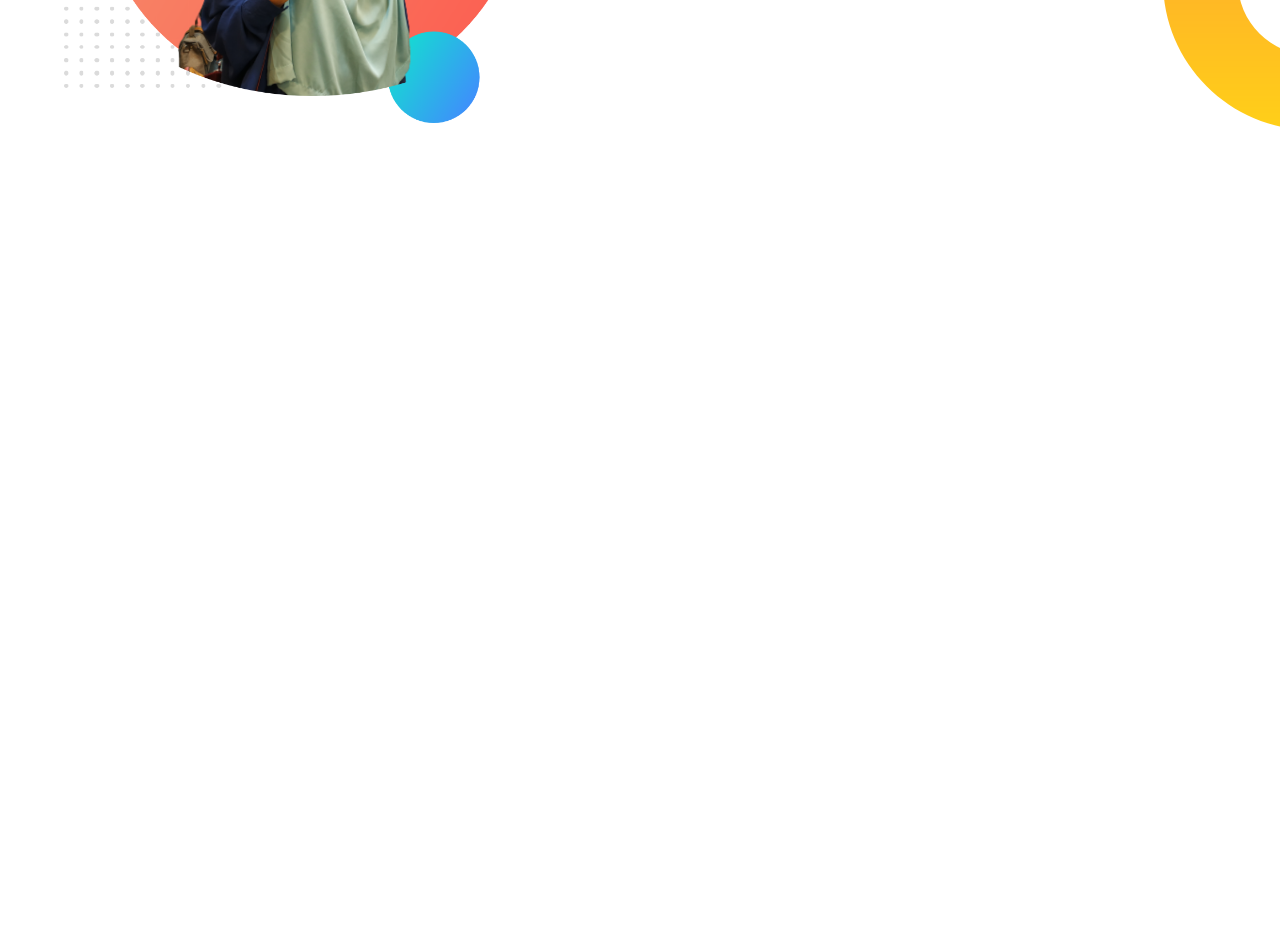
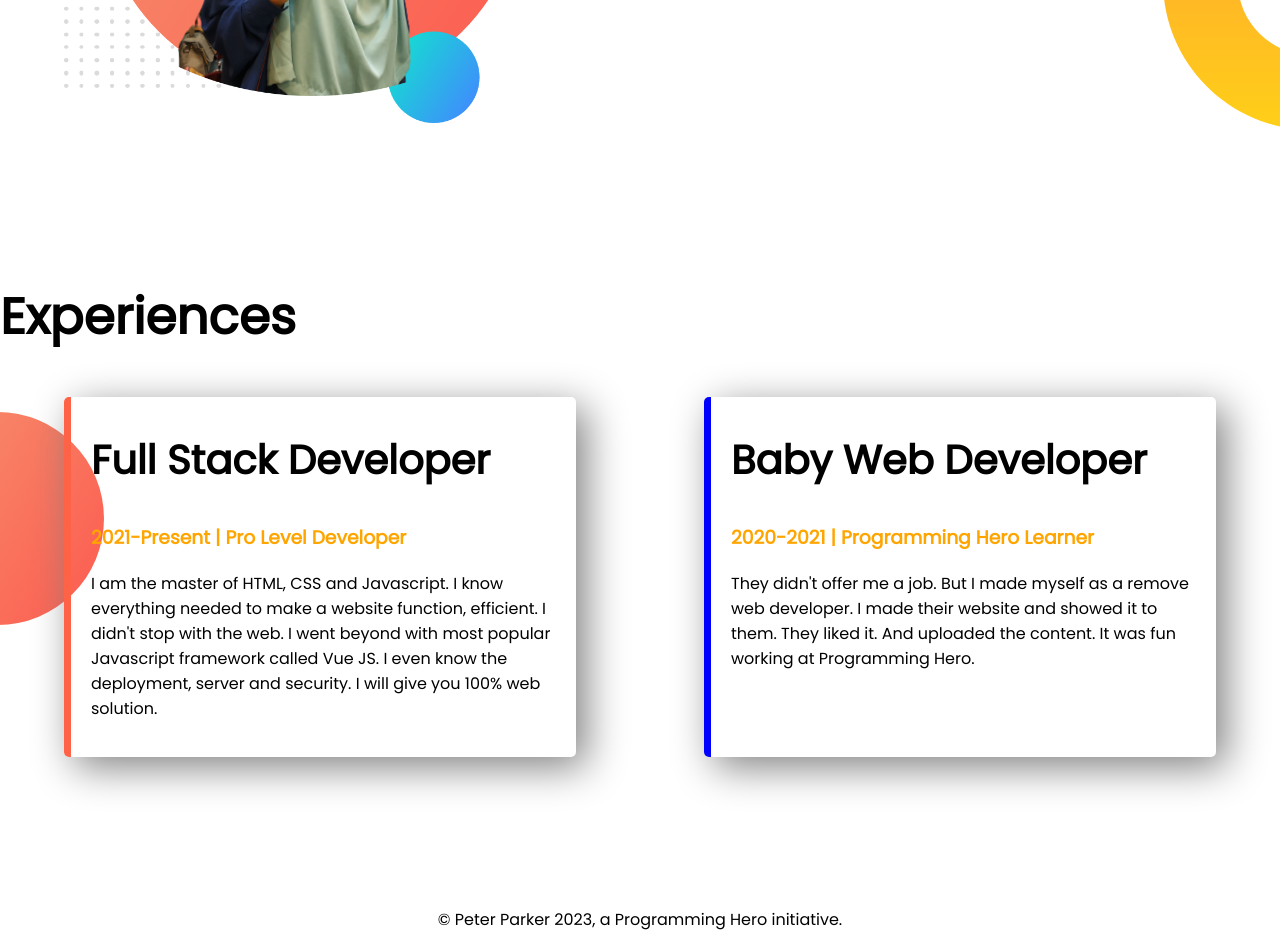
Before and after one commit to moutosi-raka/Developer-Portfolio, a plain HTML site: page index.html in a window 1280 px wide. Shown: the part 1068-2016 px from the top of the page. Before the commit the page ends 1348 px from the top, so only its background shows below. Drawn offline with Linux system fonts and the light colour scheme.

Commit message:
add border style and footer

```diff
--- a/index.html
+++ b/index.html
@@ -13,7 +13,7 @@
 </head>
 
 <body>
-    <section class="top-banner">
+    <section class="top-banner flexble-container">
         <div class="half-width">
             <h1>Welcome To</h1>
             <h1><span class="orange-color">Peter Parker </span> World</h1>
@@ -30,7 +30,7 @@
         </div>
     </section>
 
-    <section class="dream-big">
+    <section class="dream-big flexble-container">
         <div class="half-width">
             <img class="raka-pic" src="img/raka-my-bg.png">
         </div>
@@ -43,6 +43,32 @@
         </div>
     </section>
 
+    <section class="experience-area">
+        <h1>Experiences</h1>
+
+        <div class="flexble-container">
+            <div id="border-tomato" class="experience-item">
+                <h2>Full Stack Developer</h2>
+                <h3 class="orange-color">2021-Present | Pro Level Developer</h3>
+                <p>I am the master of HTML, CSS and Javascript. I know everything needed to make a website function,
+                    efficient. I didn't stop with the web. I went beyond with most popular Javascript framework called
+                    Vue
+                    JS. I even know the deployment, server and security. I will give you 100% web solution.</p>
+            </div>
+
+            <div id="border-blue" class="experience-item ">
+                <h2>Baby Web Developer</h2>
+                <h3 class="orange-color">2020-2021 | Programming Hero Learner</h3>
+                <p>They didn't offer me a job. But I made myself as a remove web developer. I made their website and
+                    showed
+                    it to them. They liked it. And uploaded the content. It was fun working at Programming Hero.</p>
+            </div>
+        </div>
+    </section>
+
 </body>
+<footer>
+    <p>© Peter Parker 2023, a Programming Hero initiative.</p>
+</footer>
 
 </html>
--- a/style/main.css
+++ b/style/main.css
@@ -6,11 +6,14 @@ body{
 h1{
     font-size: 50px;
 }
+h2{
+    font-size: 40px;
+}
 
 .orange-color{
     color: orange;
 }
-section{
+.flexble-container{
     display: flex;
     margin-bottom: 150px;
 }
@@ -43,3 +46,32 @@ section{
     background-position: right bottom;
 
 }
+
+.experience-item{
+    width: 40%;
+    margin-left: 5%;
+    margin-right: 5%;
+    padding-left: 20px;
+    padding-right: 20px;
+    padding-bottom: 20px;
+    border-radius: 5px;
+    box-shadow: 10px 10px 40px gray;
+
+}
+
+#border-tomato{
+    border-left: 7px solid tomato;
+}
+
+#border-blue{
+    border-left: 7px solid blue;
+}
+.experience-area{
+    background-image: url(../img/exp-bg.png);
+    background-repeat: no-repeat;
+    background-position: left;
+}
+
+footer{
+    text-align: center;
+}
```
